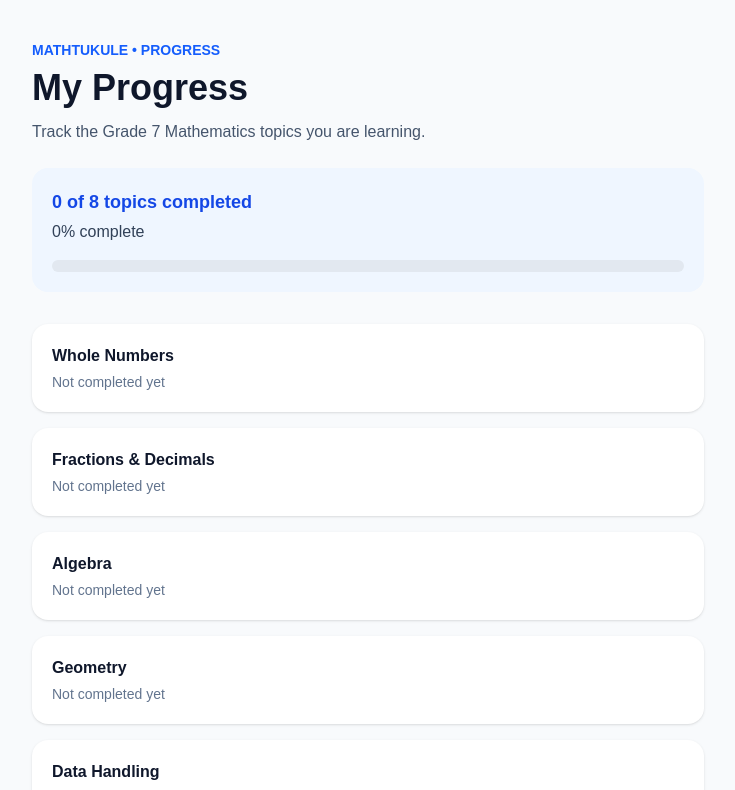
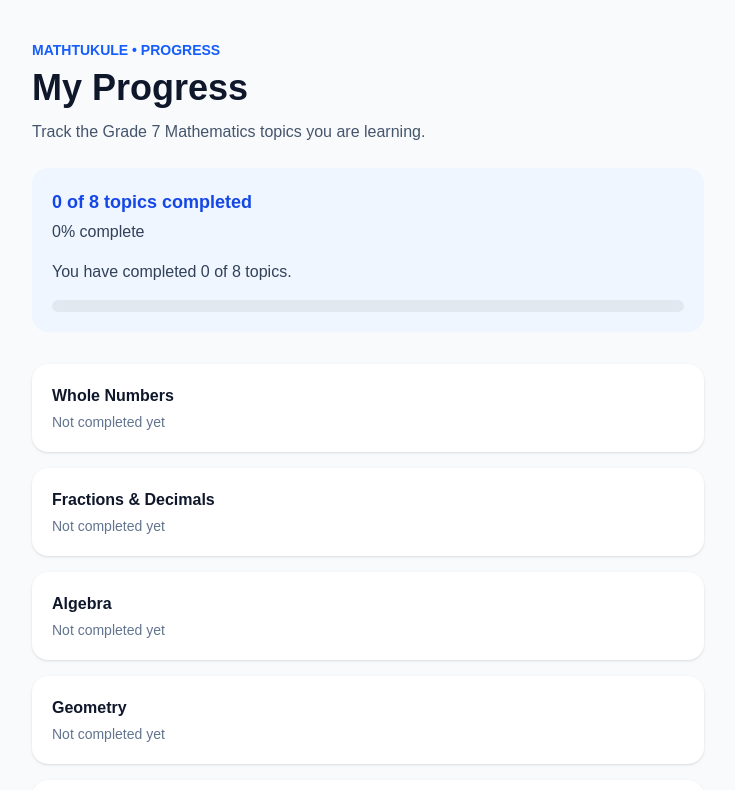
Before and after one commit to nkosana200918052-boop/MathTukule, a Next.js app in the folder math-tukule/: page /progress in a window 1280 px wide. Shown: the top 790 px of the page, without its empty margins (272-1007 px from the left). Built offline with nearby package versions, Linux system fonts and the light colour scheme.

Commit message:
Add learner progress message

```diff
--- a/math-tukule/app/progress/page.tsx
+++ b/math-tukule/app/progress/page.tsx
@@ -122,6 +122,9 @@ const progressPercentage = Math.round(
 
   <p className="mt-1 text-slate-700">
     {progressPercentage}% complete
+    <p className="mt-4 text-slate-700">
+  You have completed {completedCount} of {topics.length} topics.
+</p>
   </p>
   <div className="mt-4 h-3 w-full overflow-hidden rounded-full bg-slate-200">
   <div
```
